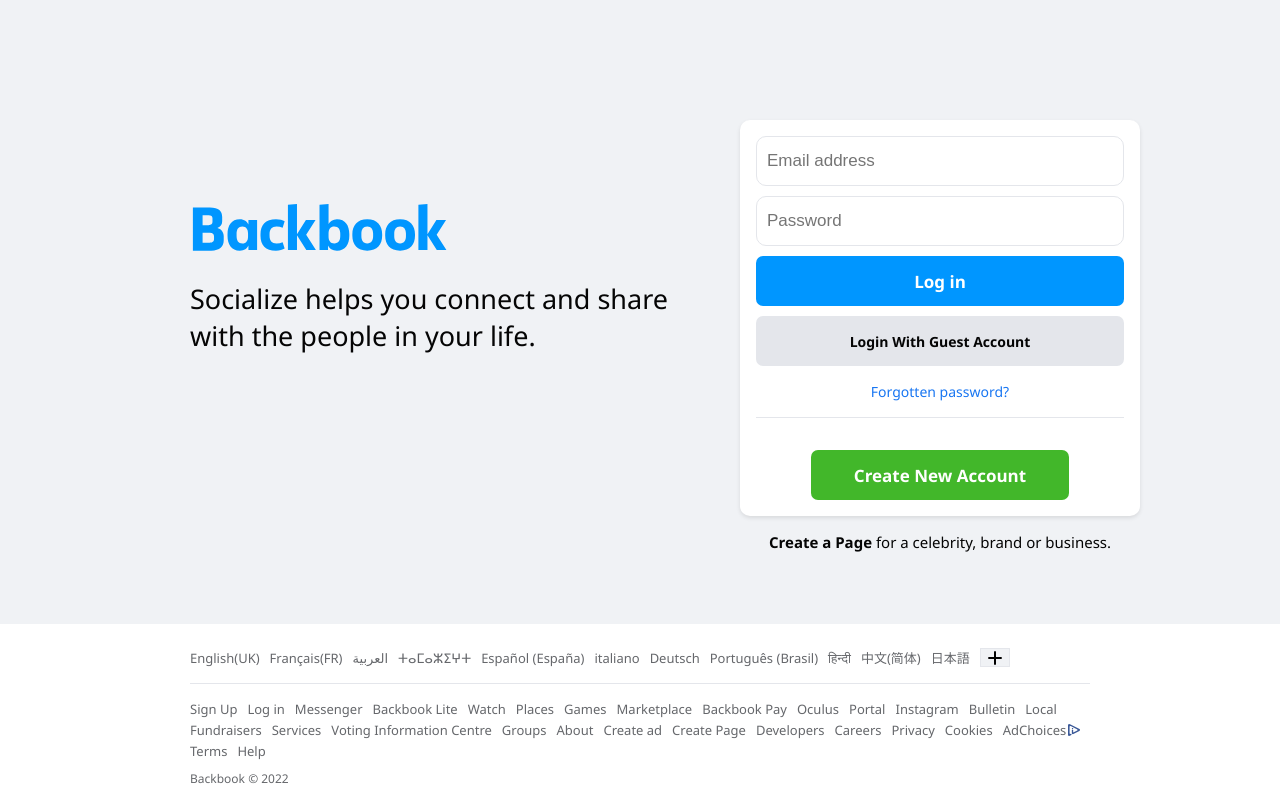
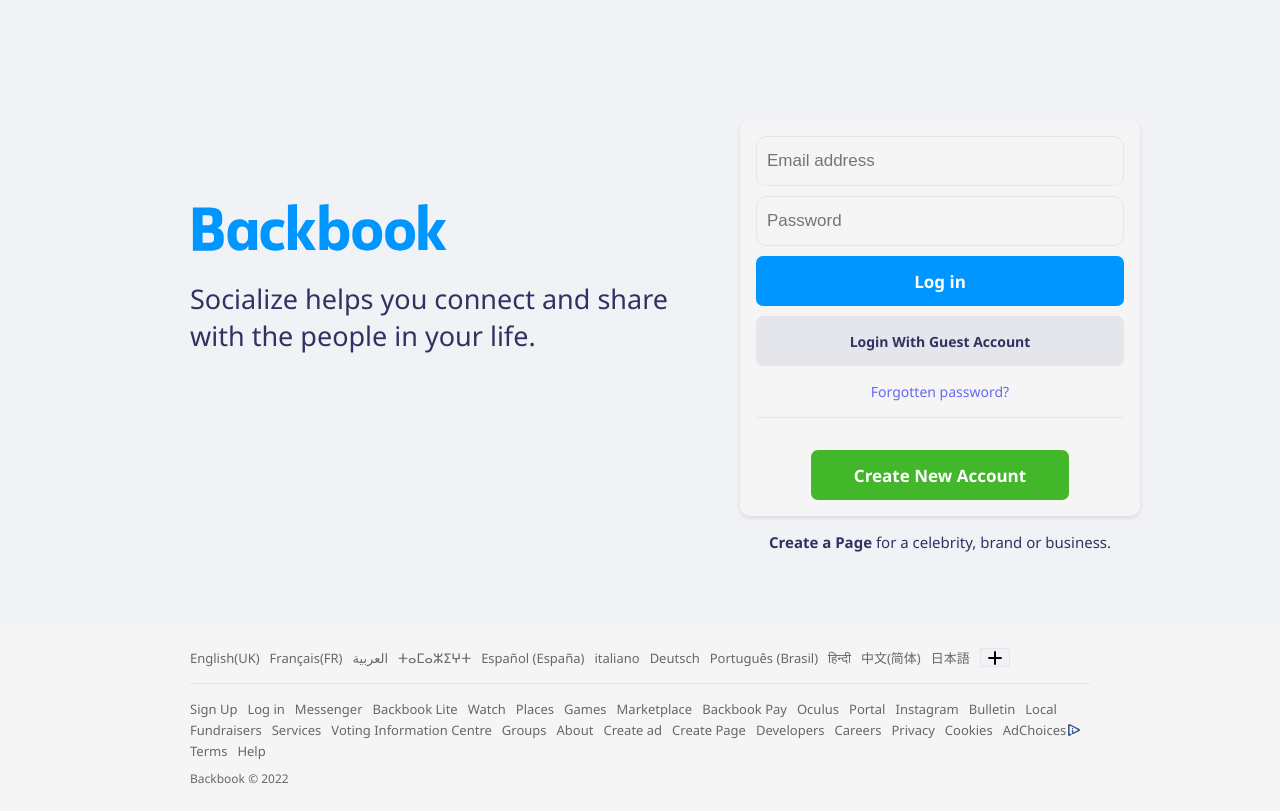
Before and after one commit to kripa2001/socialize-client, a React (Create React App) app: page /login in a window 1280 px wide. Built offline with nearby package versions, Linux system fonts and the light colour scheme.

Commit message:
feat:changes:

```diff
--- a/src/index.css
+++ b/src/index.css
@@ -25,26 +25,56 @@ a {
   color: inherit;
 }
 
+/* --app-height: 100vh;
+
+--bg-primary: #fff6f6;
+--bg-secondary: #f0f2f5;
+--bg-third: #e4e6eb;
+--bg-forth: #f0f2f5;
+--color-primary: #050505;
+--color-secondary: #65676b;
+--divider: #d6d7d9;
+--dark-bg-primary: #18191a;
+--dark-bg-secondary: #242526;
+--dark-bg-third: #3a3b3c;
+--dark-bg-forth: #3a3b3c;
+--dark-color-primary: #242526;
+--dark-color-secondary: #b0b3b8;
+--red-color: #ff443b;
+--blue-color: #0096ff;
+--light-blue-color: #0096ff21;
+--blue: #1876f2;
+--green-color: #42b72a;
+--light-blue-color: #e7f3ff;
+--border-color: #ccced2;
+--shadow-1: rgba(0, 0, 0, 0.1);
+--shadow-2: rgba(0, 0, 0, 0.2);
+--shadow-5: rgba(0, 0, 0, 0.5);
+--shadow-8: rgba(0, 0, 0, 0.8);
+--shadow-inset: rgba(255, 255, 255, 0.5);
+--color-error: #b94a48;
+} */
+
 :root {
   --app-height: 100vh;
 
-  --bg-primary: #fff;
+  --bg-primary: #f5f5f5;
   --bg-secondary: #f0f2f5;
   --bg-third: #e4e6eb;
-  --bg-forth: #f0f2f5;
-  --color-primary: #050505;
+  --bg-forth: #53526d24;
+  --color-primary: #363062;
   --color-secondary: #65676b;
-  --divider: #d6d7d9;
+  --divider: #4d4c7d;
   --dark-bg-primary: #18191a;
   --dark-bg-secondary: #242526;
   --dark-bg-third: #3a3b3c;
   --dark-bg-forth: #3a3b3c;
   --dark-color-primary: #242526;
-  --dark-color-secondary: #b0b3b8;
+  --dark-color-secondary: #f99417;
   --red-color: #ff443b;
   --blue-color: #0096ff;
   --light-blue-color: #0096ff21;
-  --blue: #1876f2;
+  --blue: #181ff2a7;
   --green-color: #42b72a;
   --light-blue-color: #e7f3ff;
   --border-color: #ccced2;
```
